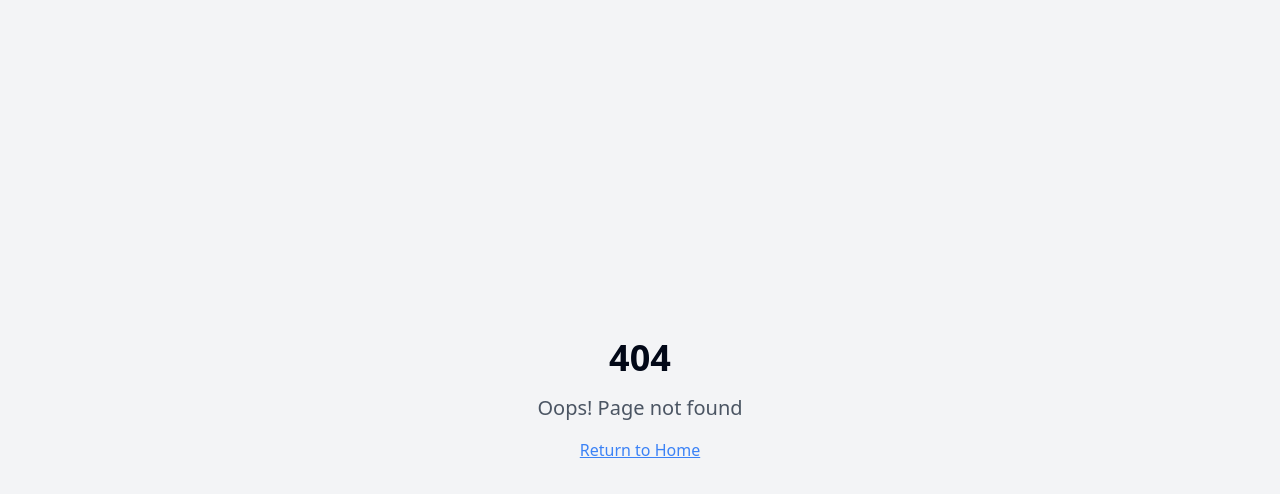
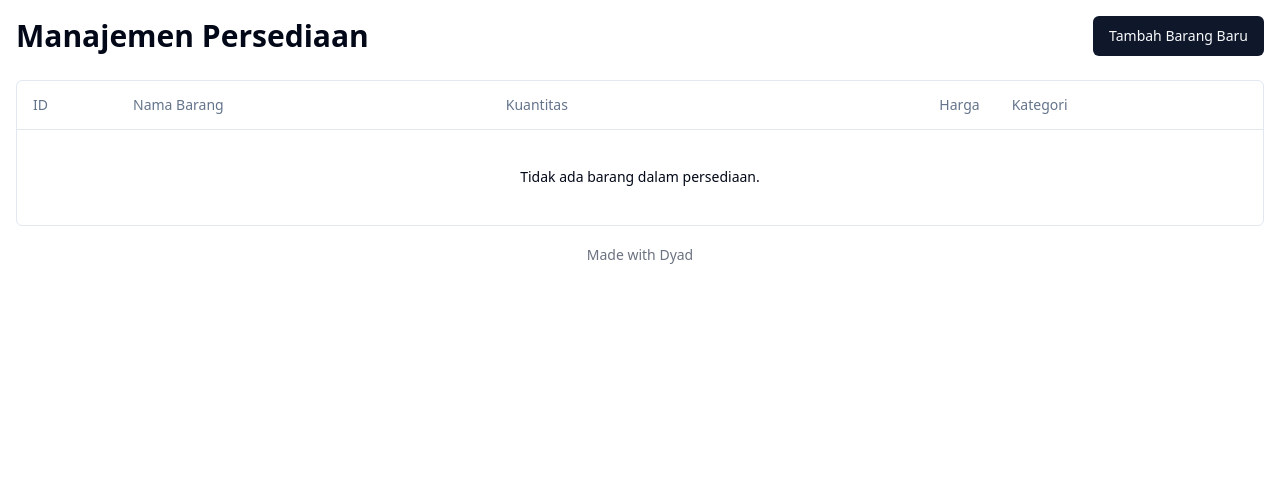
Before and after one commit to endrahamdani41-ops/e-izin, a React (Vite) app: page /inventory in a window 1280 px wide. Before the commit this address had no page. Shown: the top 494 px of the page. Built offline with nearby package versions, Linux system fonts and the light colour scheme.

Commit message:
[dyad] Membuat aplikasi persediaan barang - wrote 5 file(s)

```diff
--- a/src/App.tsx
+++ b/src/App.tsx
@@ -5,6 +5,7 @@ import { QueryClient, QueryClientProvider } from "@tanstack/react-query";
 import { BrowserRouter, Routes, Route } from "react-router-dom";
 import Index from "./pages/Index";
 import NotFound from "./pages/NotFound";
+import Inventory from "./pages/Inventory"; // Import the new Inventory page
 
 const queryClient = new QueryClient();
 
@@ -16,6 +17,7 @@ const App = () => (
       <BrowserRouter>
         <Routes>
           <Route path="/" element={<Index />} />
+          <Route path="/inventory" element={<Inventory />} /> {/* Add the new Inventory route */}
           {/* ADD ALL CUSTOM ROUTES ABOVE THE CATCH-ALL "*" ROUTE */}
           <Route path="*" element={<NotFound />} />
         </Routes>
--- /dev/null
+++ b/src/components/InventoryForm.tsx
@@ -0,0 +1,111 @@
+"use client";
+
+import React from "react";
+import { useForm } from "react-hook-form";
+import { zodResolver } from "@hookform/resolvers/zod";
+import * as z from "zod";
+import { Button } from "@/components/ui/button";
+import {
+  Form,
+  FormControl,
+  FormField,
+  FormItem,
+  FormLabel,
+  FormMessage,
+} from "@/components/ui/form";
+import { Input } from "@/components/ui/input";
+import { InventoryItem } from "@/pages/Inventory";
+
+const formSchema = z.object({
+  name: z.string().min(2, {
+    message: "Nama barang harus memiliki setidaknya 2 karakter.",
+  }),
+  quantity: z.coerce.number().min(0, {
+    message: "Kuantitas tidak boleh negatif.",
+  }),
+  price: z.coerce.number().min(0, {
+    message: "Harga tidak boleh negatif.",
+  }),
+  category: z.string().optional(),
+});
+
+interface InventoryFormProps {
+  onSubmit: (item: Omit<InventoryItem, "id">) => void;
+}
+
+export const InventoryForm: React.FC<InventoryFormProps> = ({ onSubmit }) => {
+  const form = useForm<z.infer<typeof formSchema>>({
+    resolver: zodResolver(formSchema),
+    defaultValues: {
+      name: "",
+      quantity: 0,
+      price: 0,
+      category: "",
+    },
+  });
+
+  function handleSubmit(values: z.infer<typeof formSchema>) {
+    onSubmit(values);
+    form.reset();
+  }
+
+  return (
+    <Form {...form}>
+      <form onSubmit={form.handleSubmit(handleSubmit)} className="space-y-4">
+        <FormField
+          control={form.control}
+          name="name"
+          render={({ field }) => (
+            <FormItem>
+              <FormLabel>Nama Barang</FormLabel>
+              <FormControl>
+                <Input placeholder="Nama barang" {...field} />
+              </FormControl>
+              <FormMessage />
+            </FormItem>
+          )}
+        />
+        <FormField
+          control={form.control}
+          name="quantity"
+          render={({ field }) => (
+            <FormItem>
+              <FormLabel>Kuantitas</FormLabel>
+              <FormControl>
+                <Input type="number" placeholder="0" {...field} />
+              </FormControl>
+              <FormMessage />
+            </FormItem>
+          )}
+        />
+        <FormField
+          control={form.control}
+          name="price"
+          render={({ field }) => (
+            <FormItem>
+              <FormLabel>Harga</FormLabel>
+              <FormControl>
+                <Input type="number" placeholder="0" {...field} />
+              </FormControl>
+              <FormMessage />
+            </FormItem>
+          )}
+        />
+        <FormField
+          control={form.control}
+          name="category"
+          render={({ field }) => (
+            <FormItem>
+              <FormLabel>Kategori (Opsional)</FormLabel>
+              <FormControl>
+                <Input placeholder="Elektronik, Pakaian, dll." {...field} />
+              </FormControl>
+              <FormMessage />
+            </FormItem>
+          )}
+        />
+        <Button type="submit" className="w-full">Tambah Barang</Button>
+      </form>
+    </Form>
+  );
+};
--- /dev/null
+++ b/src/components/InventoryList.tsx
@@ -0,0 +1,53 @@
+"use client";
+
+import React from "react";
+import {
+  Table,
+  TableBody,
+  TableCell,
+  TableHead,
+  TableHeader,
+  TableRow,
+} from "@/components/ui/table";
+import { InventoryItem } from "@/pages/Inventory";
+
+interface InventoryListProps {
+  items: InventoryItem[];
+}
+
+export const InventoryList: React.FC<InventoryListProps> = ({ items }) => {
+  return (
+    <div className="rounded-md border">
+      <Table>
+        <TableHeader>
+          <TableRow>
+            <TableHead className="w-[100px]">ID</TableHead>
+            <TableHead>Nama Barang</TableHead>
+            <TableHead>Kuantitas</TableHead>
+            <TableHead className="text-right">Harga</TableHead>
+            <TableHead>Kategori</TableHead>
+          </TableRow>
+        </TableHeader>
+        <TableBody>
+          {items.length === 0 ? (
+            <TableRow>
+              <TableCell colSpan={5} className="h-24 text-center">
+                Tidak ada barang dalam persediaan.
+              </TableCell>
+            </TableRow>
+          ) : (
+            items.map((item) => (
+              <TableRow key={item.id}>
+                <TableCell className="font-medium">{item.id}</TableCell>
+                <TableCell>{item.name}</TableCell>
+                <TableCell>{item.quantity}</TableCell>
+                <TableCell className="text-right">Rp{item.price.toLocaleString('id-ID')}</TableCell>
+                <TableCell>{item.category}</TableCell>
+              </TableRow>
+            ))
+          )}
+        </TableBody>
+      </Table>
+    </div>
+  );
+};
--- a/src/pages/Index.tsx
+++ b/src/pages/Index.tsx
@@ -1,15 +1,20 @@
-// Update this page (the content is just a fallback if you fail to update the page)
-
 import { MadeWithDyad } from "@/components/made-with-dyad";
+import { Button } from "@/components/ui/button";
+import { Link } from "react-router-dom";
 
 const Index = () => {
   return (
-    <div className="min-h-screen flex items-center justify-center bg-gray-100">
-      <div className="text-center">
-        <h1 className="text-4xl font-bold mb-4">Welcome to Your Blank App</h1>
-        <p className="text-xl text-gray-600">
-          Start building your amazing project here!
+    <div className="min-h-screen flex flex-col items-center justify-center bg-gray-100 dark:bg-gray-900 text-gray-900 dark:text-gray-100">
+      <div className="text-center p-6 bg-white dark:bg-gray-800 rounded-lg shadow-lg">
+        <h1 className="text-4xl font-bold mb-4">Selamat Datang di Aplikasi Anda</h1>
+        <p className="text-xl text-gray-600 dark:text-gray-400 mb-8">
+          Mulai bangun proyek luar biasa Anda di sini!
         </p>
+        <Link to="/inventory">
+          <Button size="lg" className="px-8 py-4 text-lg">
+            Buka Manajemen Persediaan
+          </Button>
+        </Link>
       </div>
       <MadeWithDyad />
     </div>
--- /dev/null
+++ b/src/pages/Inventory.tsx
@@ -0,0 +1,49 @@
+"use client";
+
+import React, { useState } from "react";
+import { Button } from "@/components/ui/button";
+import { Dialog, DialogContent, DialogHeader, DialogTitle, DialogTrigger } from "@/components/ui/dialog";
+import { InventoryList } from "@/components/InventoryList";
+import { InventoryForm } from "@/components/InventoryForm";
+import { MadeWithDyad } from "@/components/made-with-dyad";
+
+export interface InventoryItem {
+  id: string;
+  name: string;
+  quantity: number;
+  price: number;
+  category: string;
+}
+
+const Inventory = () => {
+  const [inventoryItems, setInventoryItems] = useState<InventoryItem[]>([]);
+  const [isFormOpen, setIsFormOpen] = useState(false);
+
+  const handleAddItem = (item: InventoryItem) => {
+    setInventoryItems((prevItems) => [...prevItems, { ...item, id: String(prevItems.length + 1) }]);
+    setIsFormOpen(false);
+  };
+
+  return (
+    <div className="container mx-auto p-4">
+      <div className="flex justify-between items-center mb-6">
+        <h1 className="text-3xl font-bold">Manajemen Persediaan</h1>
+        <Dialog open={isFormOpen} onOpenChange={setIsFormOpen}>
+          <DialogTrigger asChild>
+            <Button>Tambah Barang Baru</Button>
+          </DialogTrigger>
+          <DialogContent className="sm:max-w-[425px]">
+            <DialogHeader>
+              <DialogTitle>Tambah Barang</DialogTitle>
+            </DialogHeader>
+            <InventoryForm onSubmit={handleAddItem} />
+          </DialogContent>
+        </Dialog>
+      </div>
+      <InventoryList items={inventoryItems} />
+      <MadeWithDyad />
+    </div>
+  );
+};
+
+export default Inventory;
```
